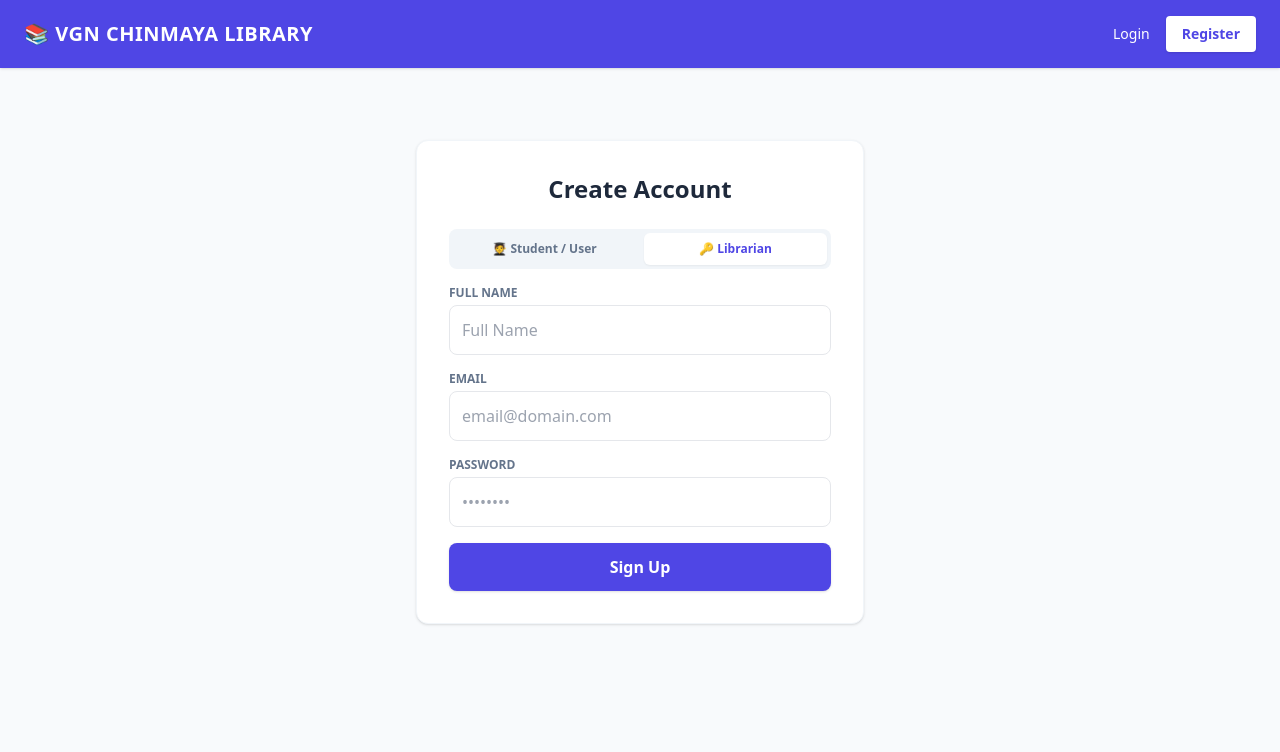
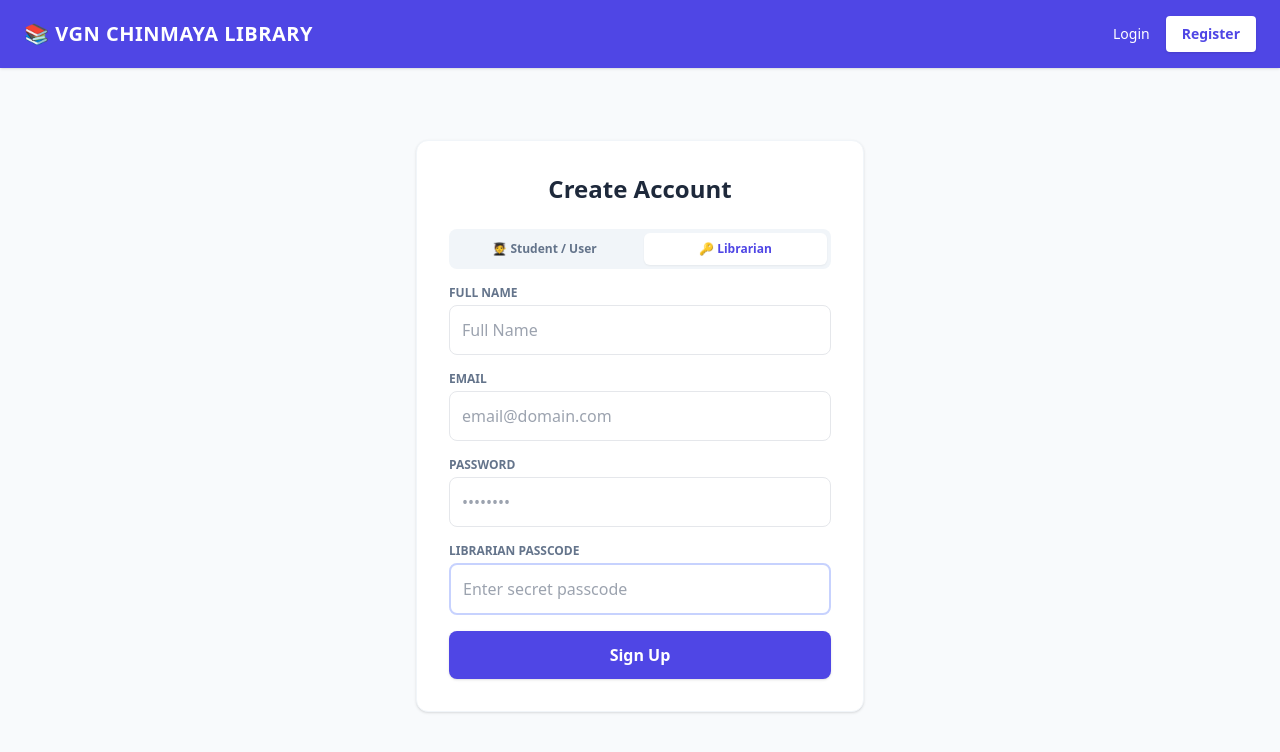
Before and after one commit to zenmukesh/vgn-library-system, a React (Vite) app in the folder frontend/: page /register in a window 1280 px wide. Both pictures are taken after a click on the button "🔑 Librarian". Shown: the top 752 px of the page. Built offline with nearby package versions, Linux system fonts and the light colour scheme.

Commit message:
Update Register.tsx

```diff
--- a/frontend/src/pages/Register.tsx
+++ b/frontend/src/pages/Register.tsx
@@ -2,7 +2,8 @@ import React, { useState } from 'react';
 import { useNavigate, Link } from 'react-router-dom';
 
 export default function Register() {
-  const [form, setForm] = useState({ name: '', email: '', password: '', role: 'user' });
+  // 1. Added secretKey to the initial state
+  const [form, setForm] = useState({ name: '', email: '', password: '', role: 'user', secretKey: '' });
   const [msg, setMsg] = useState('');
   const navigate = useNavigate();
 
@@ -11,7 +12,7 @@ export default function Register() {
     const res = await fetch('https://vgn-library-system-1.onrender.com/api/auth/register', {
       method: 'POST',
       headers: { 'Content-Type': 'application/json' },
-      body: JSON.stringify(form)
+      body: JSON.stringify(form) // 2. This now automatically sends the secretKey too!
     });
     const data = await res.json();
     if (res.ok) {
@@ -28,7 +29,7 @@ export default function Register() {
       {msg && <div className="p-3 mb-4 text-xs bg-indigo-50 rounded text-indigo-700 font-medium">{msg}</div>}
       <form onSubmit={handleRegister} className="space-y-4">
         <div className="grid grid-cols-2 gap-2 p-1 bg-slate-100 rounded-lg">
-          <button type="button" onClick={() => setForm({...form, role: 'user'})} className={`py-2 text-xs font-bold rounded-md transition ${form.role === 'user' ? 'bg-white text-indigo-600 shadow-sm' : 'text-slate-500'}`}>🧑‍🎓 Student / User</button>
+          <button type="button" onClick={() => setForm({...form, role: 'user', secretKey: ''})} className={`py-2 text-xs font-bold rounded-md transition ${form.role === 'user' ? 'bg-white text-indigo-600 shadow-sm' : 'text-slate-500'}`}>🧑‍🎓 Student / User</button>
           <button type="button" onClick={() => setForm({...form, role: 'librarian'})} className={`py-2 text-xs font-bold rounded-md transition ${form.role === 'librarian' ? 'bg-white text-indigo-600 shadow-sm' : 'text-slate-500'}`}>🔑 Librarian</button>
         </div>
         <div>
@@ -43,6 +44,21 @@ export default function Register() {
           <label className="block text-xs font-bold text-slate-500 uppercase mb-1">Password</label>
           <input className="w-full border p-3 rounded-lg outline-none" type="password" placeholder="••••••••" required onChange={e => setForm({...form, password: e.target.value})} />
         </div>
+
+        {/* 3. The conditional Secret Passcode Box */}
+        {form.role === 'librarian' && (
+          <div>
+            <label className="block text-xs font-bold text-slate-500 uppercase mb-1">Librarian Passcode</label>
+            <input
+              className="w-full border-2 border-indigo-200 p-3 rounded-lg outline-none focus:border-indigo-500 transition"
+              type="password"
+              placeholder="Enter secret passcode"
+              required
+              onChange={e => setForm({...form, secretKey: e.target.value})}
+            />
+          </div>
+        )}
+
         <button type="submit" className="w-full bg-indigo-600 hover:bg-indigo-700 text-white p-3 rounded-lg font-bold shadow transition">Sign Up</button>
       </form>
     </div>
```
